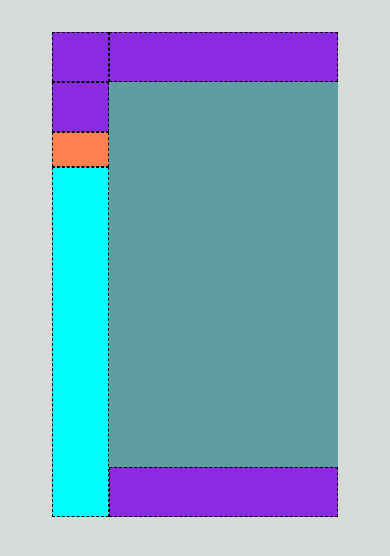
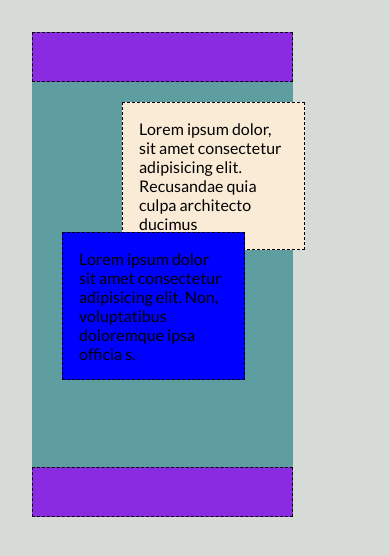
Before and after one commit to StefanRaluca/html-css-boolzapp, a plain HTML site: page index.html in a window 390 px wide. Drawn offline with Linux system fonts and the light colour scheme.

Commit message:
add colored structure

```diff
--- a/assets/style.css
+++ b/assets/style.css
@@ -5,8 +5,10 @@
 }
 
 body {
+    height: 100vh;
     font-family: Lato;
     background-color: var(--boolzapp--primary--background);
+
 }
 
 :root {
@@ -21,18 +23,27 @@ body {
 }
 
 
+/* start style */
+
+
+/* start col design */
 [class*="col-"] {
     padding: 1rem;
     border: 1px dashed black;
 }
 
-
+/* start container  */
 .container {
-    width: 90%;
+    width: 100%;
     display: flex;
     margin: auto;
     padding: 2rem;
+
 }
+
+
+/* division in 2 container  */
+
 
 .container_left {
     width: 20%;
@@ -44,30 +55,55 @@ body {
 
 }
 
-
+/* start columns */
 
 .col-12 {
     background-color: blueviolet;
     height: 50px;
+    width: 100%;
+
 }
 
+/* .col-6 {
+    background-color: azure;
+    height: 30px;
+} */
+
+
+
+/* start search bar  left container */
 .search {
     height: 35px;
     background-color: coral;
 }
 
-
+/* start contacts left container */
 .contacts {
     height: 350px;
     background-color: aqua;
     border: 1px dashed;
 }
 
+.center_container {
+    position: relative;
+}
 
-.col-6 {
-    background-color: azure;
-    height: 30px;
+.msg_top {
+    position: absolute;
+    top: 60px;
+    left: 250px;
+    background-color: antiquewhite;
+    right: 30px;
 }
+
+.msg_bottom {
+    position: absolute;
+    top: 150px;
+    right: 250px;
+    left: 30px;
+    background-color: blue;
+}
+
 
 .center_container {
     height: 385px;
@@ -76,9 +112,47 @@ body {
 
 
 
-@media screen and (max-width: 991px) {}
+@media screen and (max-width: 991px) {
+    .col-1 {
+        width: calc(100% / 12);
+    }
+
+    .container_left {
+        width: auto;
+    }
+
+    .container {
+        margin: auto;
+    }
+}
 
 
 
 
-@media screen and (max-width: 540px) {}
+@media screen and (max-width: 540px) {
+    .container {
+        width: 100%;
+    }
+
+    .container_left {
+        display: none;
+    }
+
+    .col-sm-12 {
+        width: 70%;
+    }
+
+    .msg_top {
+        position: absolute;
+        top: 20px;
+        left: 90px;
+        background-color: antiquewhite;
+    }
+
+    .msg_left {
+        position: absolute;
+        left: 20px;
+        background-color: blue;
+        bottom: 30px;
+    }
+}
--- a/index.html
+++ b/index.html
@@ -17,16 +17,16 @@
     <div class="container">
         <div class="container_left">
             <div class="row">
-                <div class="col-12 col-md">
+                <div class="col-12  col-1">
 
                 </div>
-                <div class="col-12 col-md ">
+                <div class="col-12 col-1">
 
                 </div>
-                <div class="col-12 search  col-sm">
+                <div class="col-12 search  col-1">
 
                 </div>
-                <div class="contacts">
+                <div class="contacts col-1">
 
                 </div>
             </div>
@@ -44,11 +44,13 @@
             </div>
 
             <div class="center_container">
-                <div class="msg_top">
+                <div class="msg_top col-sm-12">
+                    Lorem ipsum dolor, sit amet consectetur adipisicing elit. Recusandae quia culpa architecto ducimus
 
                 </div>
-                <div class="msg_bottom">
-
+                <div class="msg_bottom col-sm-12">
+                    Lorem ipsum dolor sit amet consectetur adipisicing elit. Non, voluptatibus doloremque ipsa officia
+                    s.
                 </div>
             </div>
 
```
